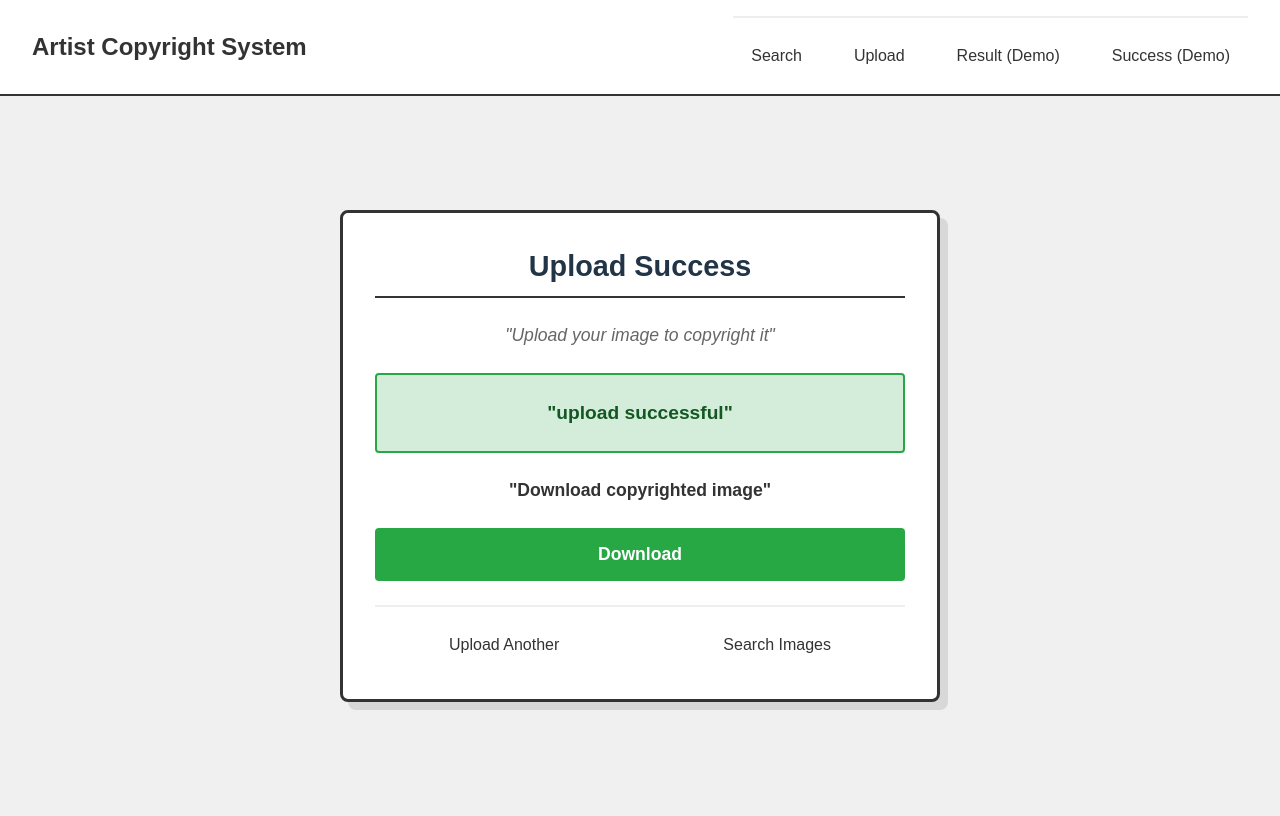
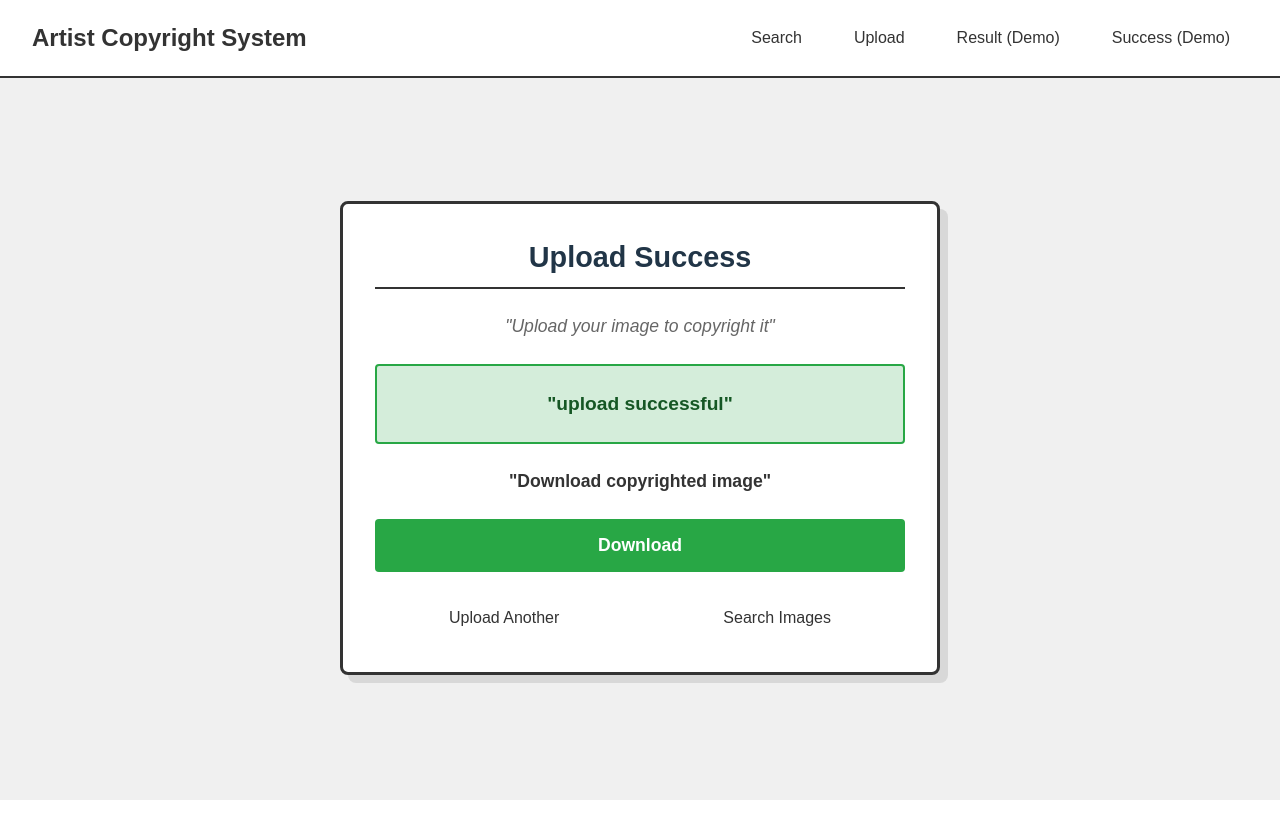
Before and after one commit to FernandoLpz0911/CS351-T18-Group-Project, a React app in the folder frontend/: page /success in a window 1280 px wide. Built offline with nearby package versions, Linux system fonts and the light colour scheme; the HTML template or start-up script is replaced by a standard one.

Commit message:
fixed nav design

```diff
--- a/frontend/src/pages/UploadSuccessPage.css
+++ b/frontend/src/pages/UploadSuccessPage.css
@@ -40,6 +40,4 @@
   display: flex;
   justify-content: space-around;
   gap: 1rem;
-  padding-top: 1rem;
-  border-top: 2px solid #eee;
 }
```
